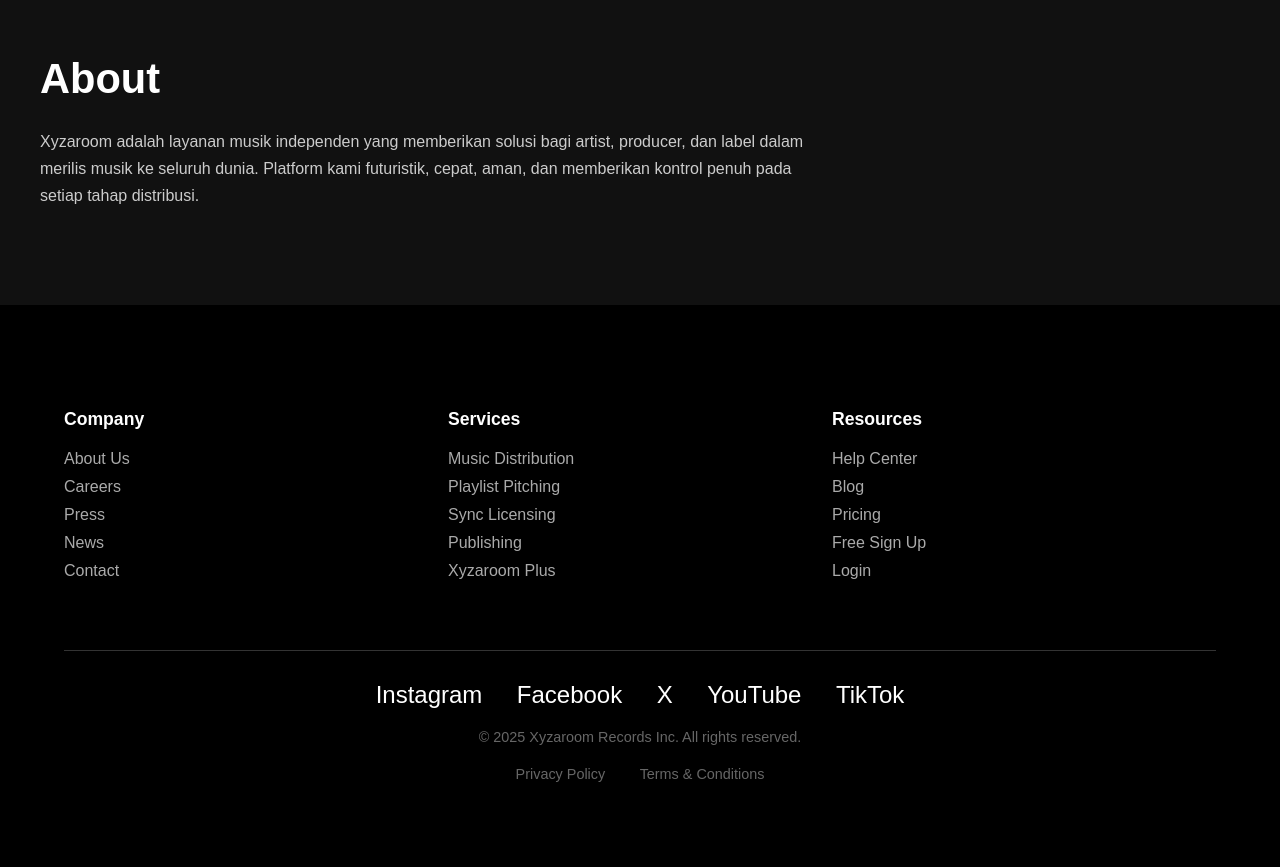
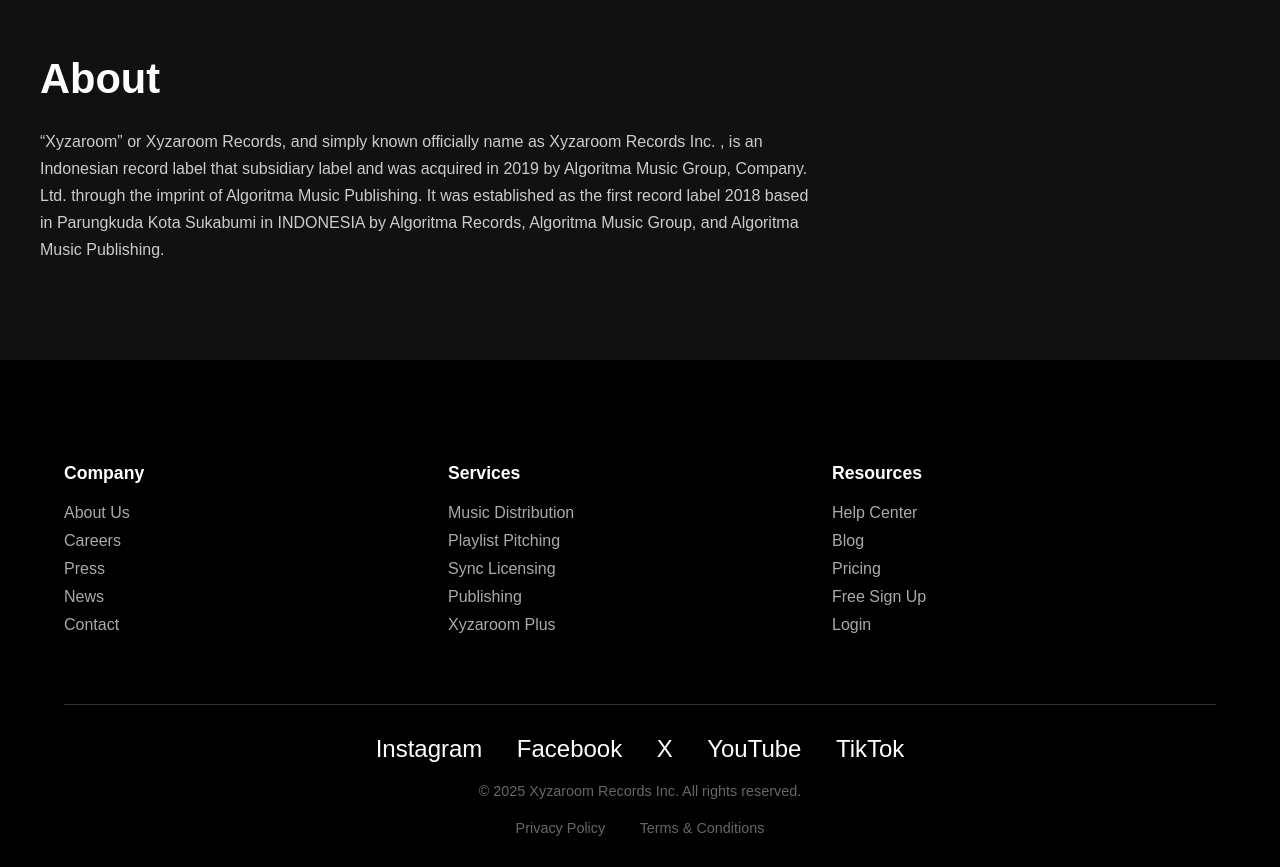
Before and after one commit to xyzaroom/home, a plain HTML site: page index.html in a window 1280 px wide. Shown: the part 780-1647 px from the top of the page. Before the commit the page ends 1593 px from the top, so only its background shows below. Drawn offline with Linux system fonts and the light colour scheme.

Commit message:
index.html

```diff
--- a/index.html
+++ b/index.html
@@ -241,10 +241,8 @@ body, html {
 <div class="about">
     <h2>About</h2>
     <p>
-        Xyzaroom adalah layanan musik independen yang memberikan solusi
-        bagi artist, producer, dan label dalam merilis musik ke seluruh dunia.
-        Platform kami futuristik, cepat, aman, dan memberikan kontrol penuh
-        pada setiap tahap distribusi.
+        “Xyzaroom” or Xyzaroom Records, and simply known officially name as Xyzaroom Records Inc. , is an Indonesian record label that subsidiary label and was acquired in 2019 by Algoritma Music Group, Company. Ltd. through the imprint of Algoritma Music Publishing.
+        It was established as the first record label 2018 based in Parungkuda Kota Sukabumi in INDONESIA by Algoritma Records, Algoritma Music Group, and Algoritma Music Publishing.
     </p>
 </div>
 
```
